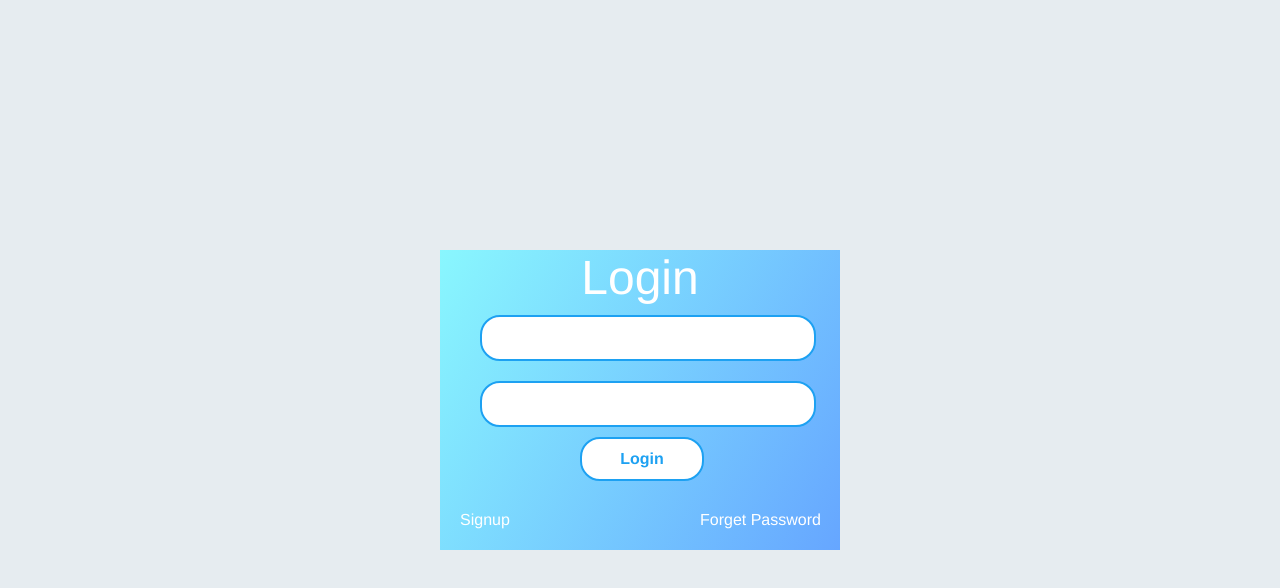
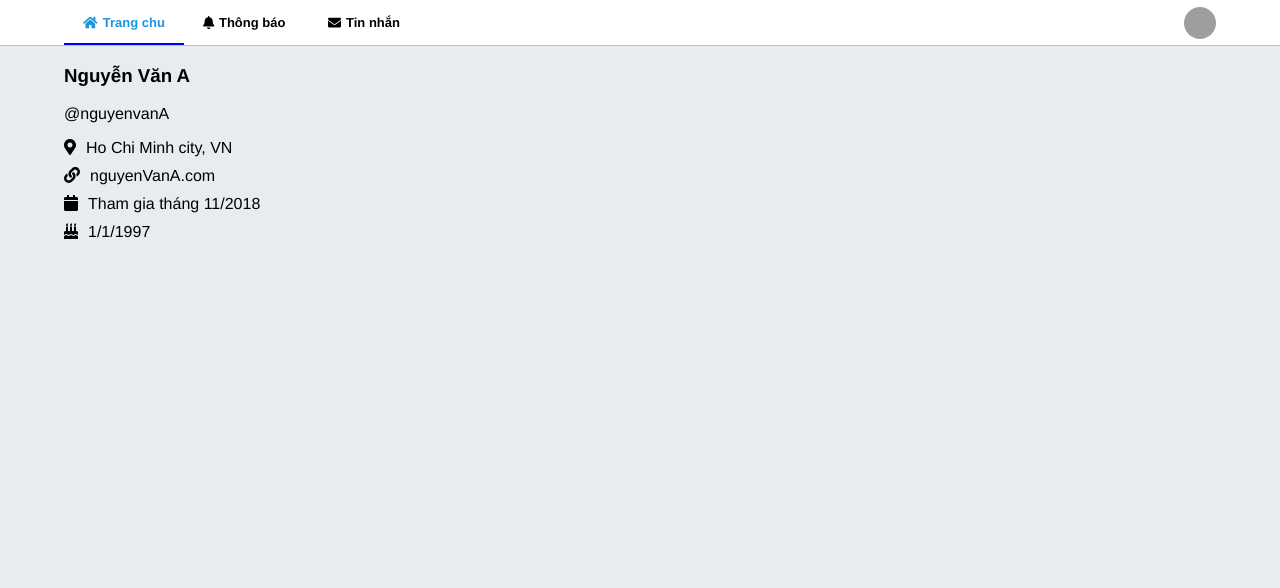
Before and after one commit to nguyenthang1597/CNM_DACK, a React (Create React App) app: page / in a window 1280 px wide. Before the commit this address led to /login. Shown: the top 588 px of the page. Built offline with nearby package versions, Linux system fonts and the light colour scheme; grey boxes are pictures that could not be loaded.

Commit message:
add profile

```diff
--- a/src/Components/App.js
+++ b/src/Components/App.js
@@ -22,8 +22,9 @@ const App = (props) => {
     <Provider store={store}>
       <BrowserRouter>
         <Switch>
-          <UnAuthenticateComponent exact path='/login' component={Login}/>
-          <AuthenticateComponent exact path='/' component={Home}/>
+          {/* <UnAuthenticateComponent exact path='/login' component={Login}/>
+          <AuthenticateComponent exact path='/' component={Home}/> */}
+          <Home path='/'></Home>
         </Switch>
       </BrowserRouter>
     </Provider>
--- a/src/Components/Home/index.js
+++ b/src/Components/Home/index.js
@@ -1,11 +1,12 @@
 import React from 'react'
 import Topbar from '../Topbar'
+import Profile from '../Profile'
 const Home = (props) => {
   document.title = 'Home'
   return (
     <React.Fragment>
       <Topbar/>
-      <div>home</div>
+      <Profile/>
     </React.Fragment>
   )
 }
--- /dev/null
+++ b/src/Components/Profile/index.js
@@ -0,0 +1,30 @@
+import React from 'react'
+import { FontAwesomeIcon } from '@fortawesome/react-fontawesome'
+import { faMapMarkerAlt, faLink, faCalendar,faBirthdayCake, faImage} from '@fortawesome/free-solid-svg-icons'
+import './profile.css'
+const Profile = (props) => {
+  return (
+   <div className="profile">
+       <h3>Nguyễn Văn A</h3>
+       <p>@nguyenvanA</p>
+       <div className="title">
+        <FontAwesomeIcon icon={faMapMarkerAlt} style={{marginRight: 10}}/>
+        Ho Chi Minh city, VN
+        </div>
+        <div className="title">
+        <FontAwesomeIcon icon={faLink} style={{marginRight: 10}}/>
+        <a>nguyenVanA.com</a>
+        </div>
+        <div className="title">
+        <FontAwesomeIcon icon={faCalendar} style={{marginRight: 10}}/>
+        Tham gia tháng 11/2018
+        </div>
+        <div className="title">
+        <FontAwesomeIcon icon={faBirthdayCake} style={{marginRight: 10}}/>
+        1/1/1997
+        </div>
+   </div>
+  )
+}
+
+export default Profile
--- /dev/null
+++ b/src/Components/Profile/profile.css
@@ -0,0 +1,6 @@
+.profile {
+    margin-left: 5% ;
+}
+.title {
+    margin-bottom: 10px
+}
```
